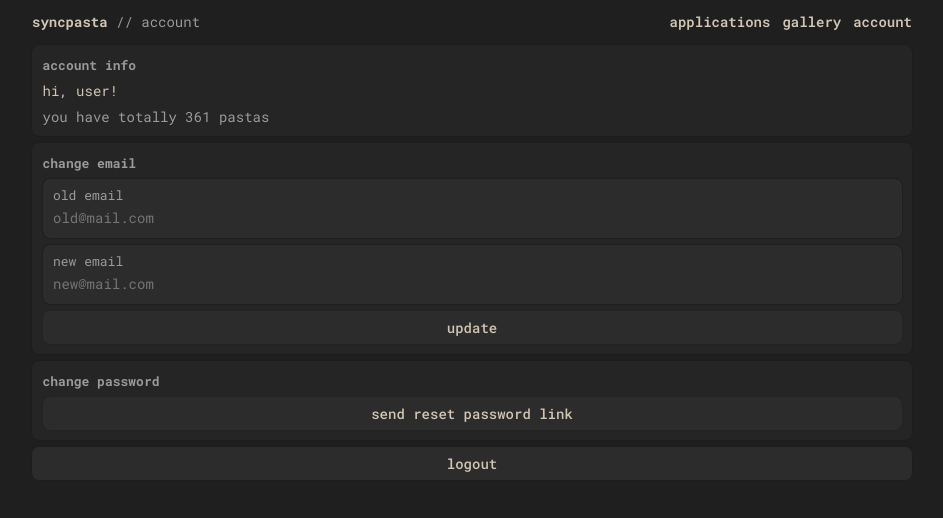
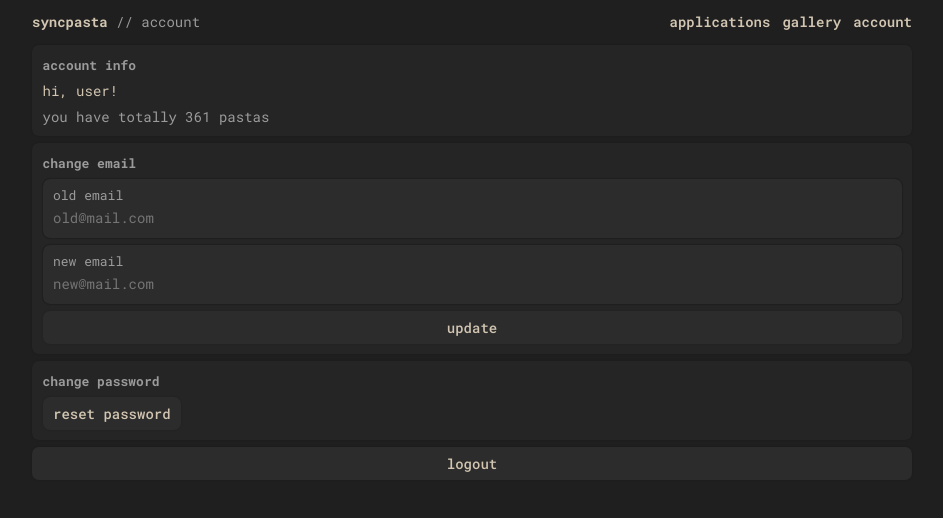
Before and after one commit to sayolight/syncpasta, a React (Vite) app in the folder client/: page /account in a window 1280 px wide. Shown: the top 518 px of the page, without its empty margins (168-1111 px from the left). Built offline with nearby package versions, Linux system fonts and the light colour scheme.

Commit message:
fix(account): reset password button link follows to reset password page

```diff
--- a/client/src/pages/Account/AccountPage.tsx
+++ b/client/src/pages/Account/AccountPage.tsx
@@ -2,7 +2,7 @@
 import { Button } from "@ui/button";
 import { Input } from "@ui/input";
 import { Typography } from "@/shared/ui";
-import { PasswordResetButton } from "@/features/auth/password-reset/ui/PasswordResetButton.tsx";
+import { Link } from "react-router";
 
 export default function AccountPage() {
   return (
@@ -17,15 +17,9 @@
         <Button>update</Button>
       </Block>
       <Block title="change password">
-        <PasswordResetButton />
-        {/*<Input title="old password" type="password" placeholder={"*********"} />*/}
-        {/*<Input title="new password" type="password" placeholder={"*********"} />*/}
-        {/*<Input*/}
-        {/*  title="repeat new password"*/}
-        {/*  type="password"*/}
-        {/*  placeholder={"*********"}*/}
-        {/*/>*/}
-        {/*<Button>update</Button>*/}
+        <Link to={{ pathname: "/account/password-reset" }}>
+          <Button>reset password</Button>
+        </Link>
       </Block>
       <Button>logout</Button>
     </Block>
```
